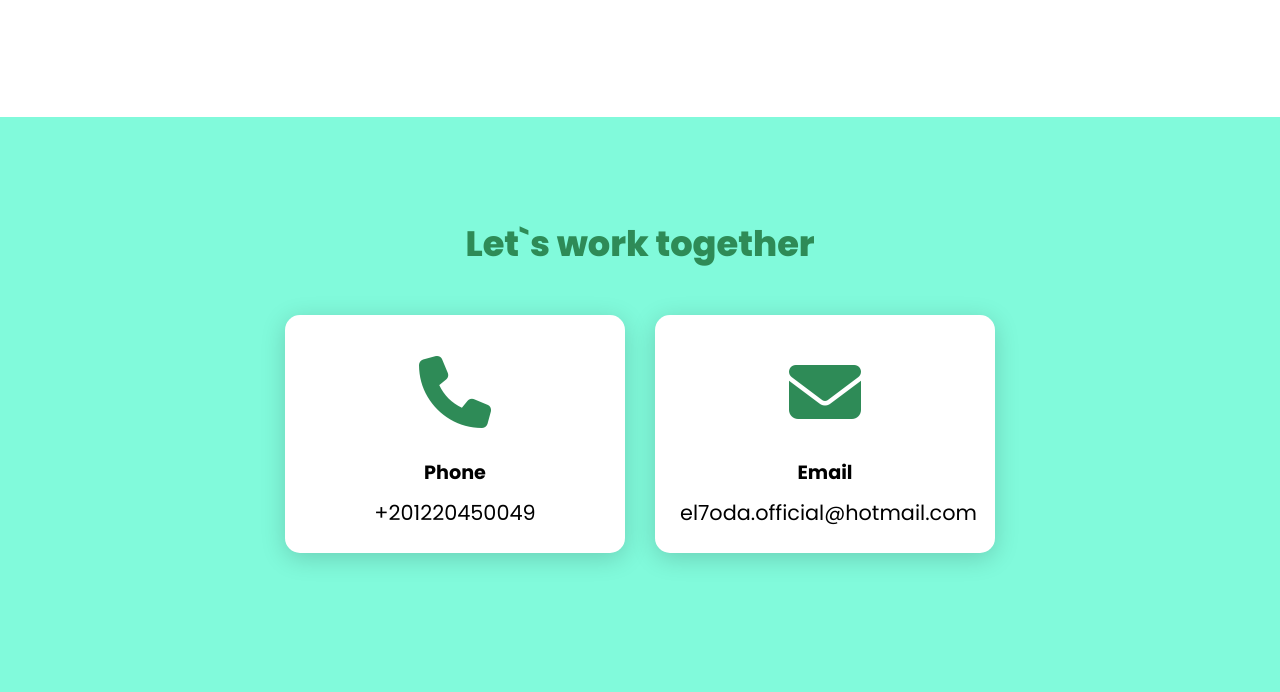
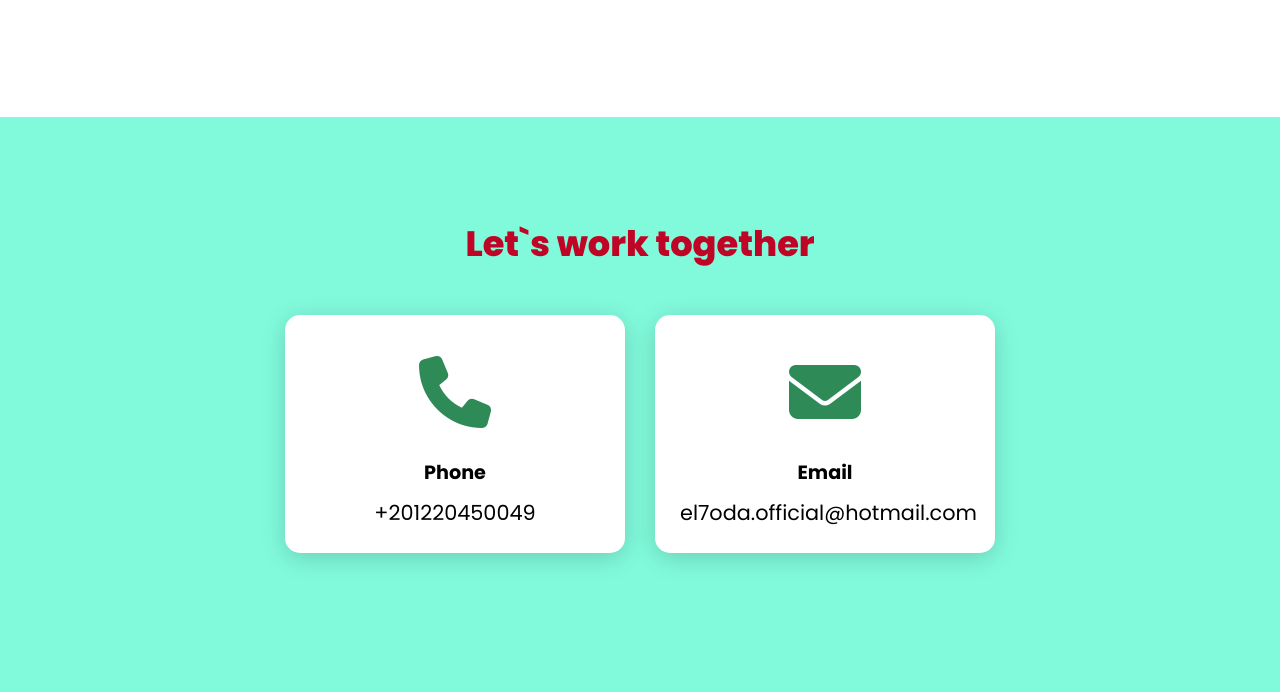
Before and after one commit to Mahmu0dAli/mahmod_ali, a plain HTML site: page index.html in a window 1280 px wide. Shown: the part 3156-3848 px from the top of the page. Drawn offline with nearby package versions, Linux system fonts and the light colour scheme.

Commit message:
update ui

```diff
--- a/style.css
+++ b/style.css
@@ -285,6 +285,7 @@ section {
 }
 
 .title {
+
     display: flex;
     justify-content: center;
     color: seagreen;
@@ -293,12 +294,16 @@ section {
     margin-bottom: 30px;
 
 }
+
 .content {
     display: flex;
     justify-content: center;
     flex-direction: row;
     flex-wrap: wrap;
 
+}
+.Contact .title {
+    color: #BF0426;
 }
 
 .card {
```
